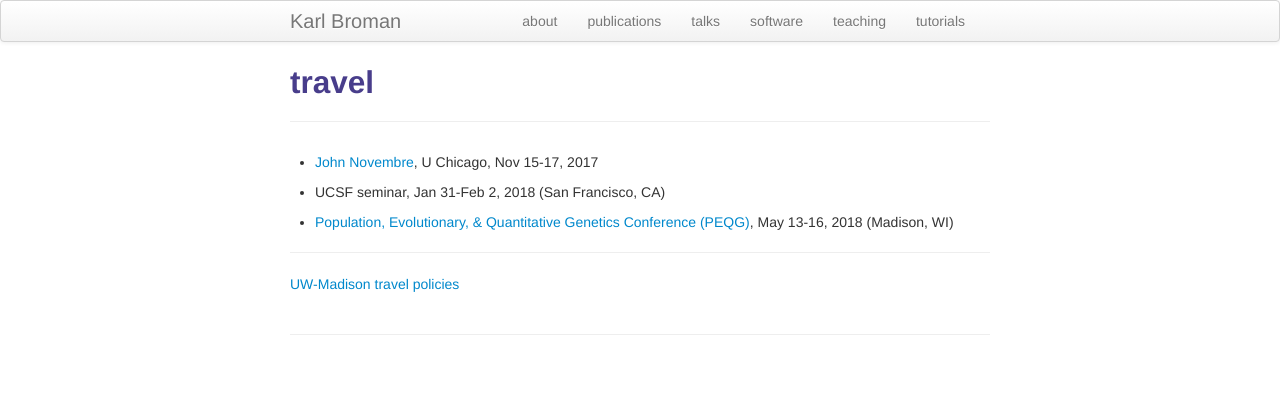
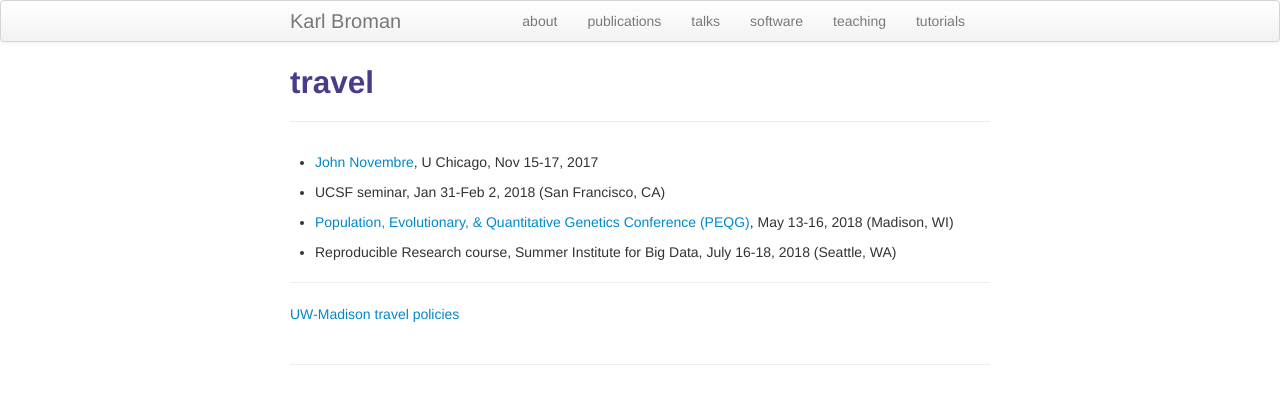
Before and after one commit to kbroman/kbroman.github.io, a Jekyll site: the page built from pages/travel.md, in a window 1280 px wide. Shown: the top 404 px of the page. Built offline with Jekyll 4.4.1, drawn with Linux system fonts in a browser that asks for light colours.

Commit message:
Add SISBID 2018 to pages/travel

```diff
--- a/pages/travel.md
+++ b/pages/travel.md
@@ -307,6 +307,8 @@ title: travel
 - [Population, Evolutionary, & Quantitative Genetics Conference (PEQG)](http://genetics-gsa.org/peqg/2018/),
   May 13-16, 2018 (Madison, WI)
 
+- Reproducible Research course, Summer Institute for Big Data, July 16-18, 2018 (Seattle, WA)
+
 ---
 
 [UW-Madison travel policies](http://www.bussvc.wisc.edu/acct/policy/ppindex.html)
```
